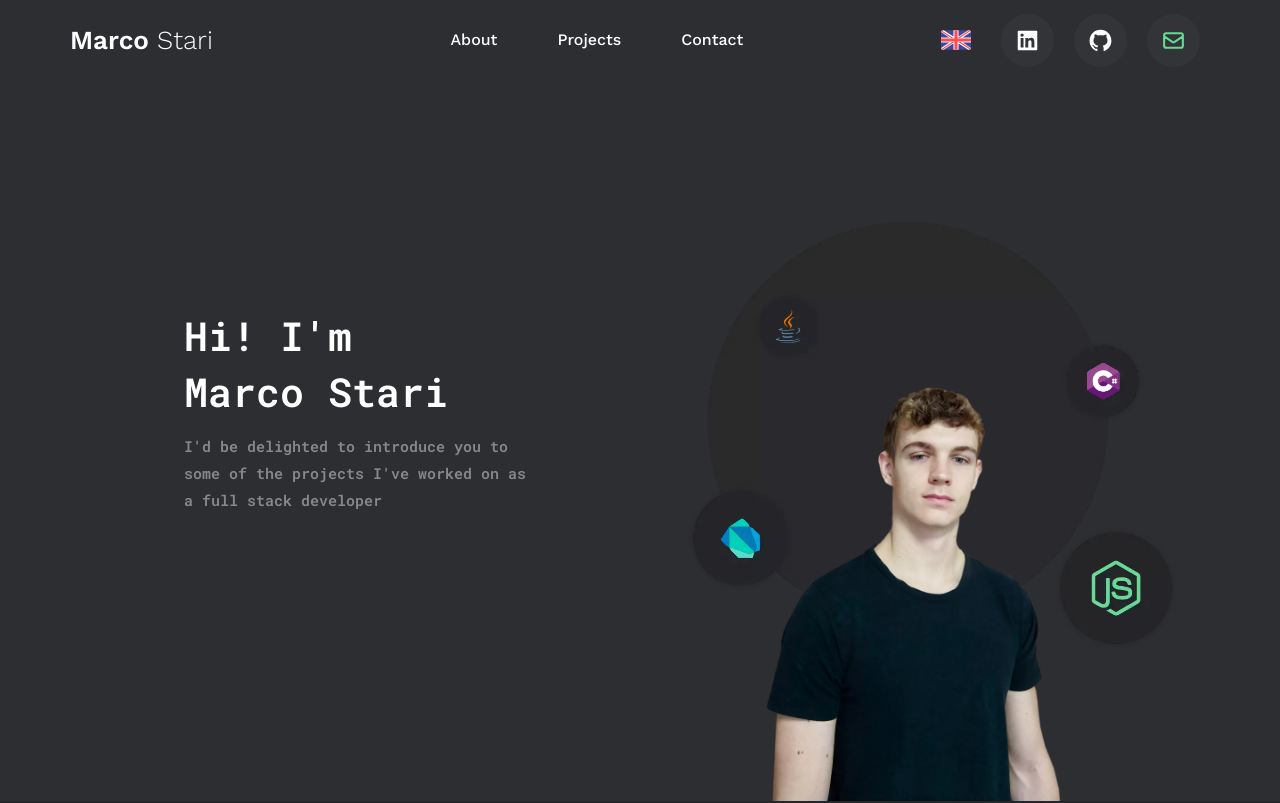
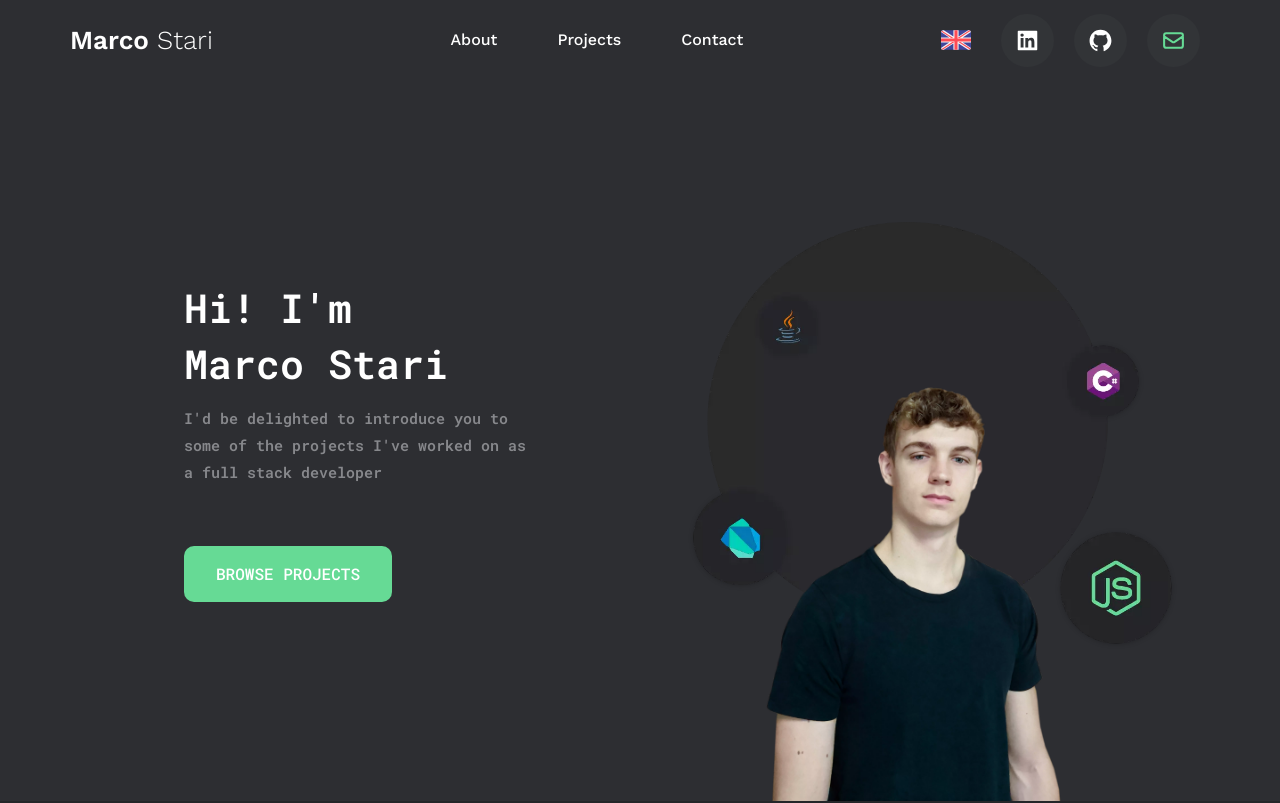
Before and after one commit to StariMarco/Portfolio, a React (Create React App) app: page / in a window 1280 px wide. Shown: the top 803 px of the page. Built offline with nearby package versions, Linux system fonts and the light colour scheme.

Commit message:
Added Browse Projects Btn

```diff
--- a/public/locales/en/translation.json
+++ b/public/locales/en/translation.json
@@ -6,7 +6,7 @@
 
   "hero.title": "Hi! I'm <br> Marco Stari",
   "hero.subtitle": "I'd be delighted to introduce you to some of the projects I've worked on as a full stack developer",
-  "hero.primary_button": "Let's chat",
+  "hero.primary_button": "Browse projects",
   "hero.secondary_button": "Download Cv",
 
   "about.title": "About me",
--- a/public/locales/it/translation.json
+++ b/public/locales/it/translation.json
@@ -6,7 +6,7 @@
 
   "hero.title": "Ciao! Sono <br> Marco Stari",
   "hero.subtitle": "Sarei felicissimo di presentarti alcuni dei progetti a cui ho lavorato come sviluppatore full stack",
-  "hero.primary_button": "Contattami",
+  "hero.primary_button": "Esplora progetti",
   "hero.secondary_button": "Scarica Cv",
 
   "about.title": "Chi sono",
--- a/src/sections/hero/index.js
+++ b/src/sections/hero/index.js
@@ -1,5 +1,7 @@
 import React from "react";
 import {Trans} from "react-i18next";
+import {Link} from "react-scroll";
+import {NAV_BAR_HEIGHT} from "../../core/constants";
 import HeroImage from "./heroImage";
 
 const Hero = () => {
@@ -21,9 +23,9 @@ const Hero = () => {
               {/* <Trans i18nKey="hero.subtitle">I’m a front-end developer and I’m excited to help you build your project</Trans> */}
             </h5>
             <div className="hero__buttons">
-              {/* <Link className="btn btn--primary" to="contact" smooth={true} offset={-NAV_BAR_HEIGHT} duration={500}>
-                <Trans i18nKey="hero.primary_button">Let's chat</Trans>
-              </Link> */}
+              <Link className="btn btn--primary" to="projects" smooth={true} offset={-NAV_BAR_HEIGHT} duration={500}>
+                <Trans i18nKey="hero.primary_button">Explore projects</Trans>
+              </Link>
               {/* <a className="btn" href="#">
                 <Trans i18nKey="hero.secondary_button">Download Cv</Trans>
               </a> */}
```
